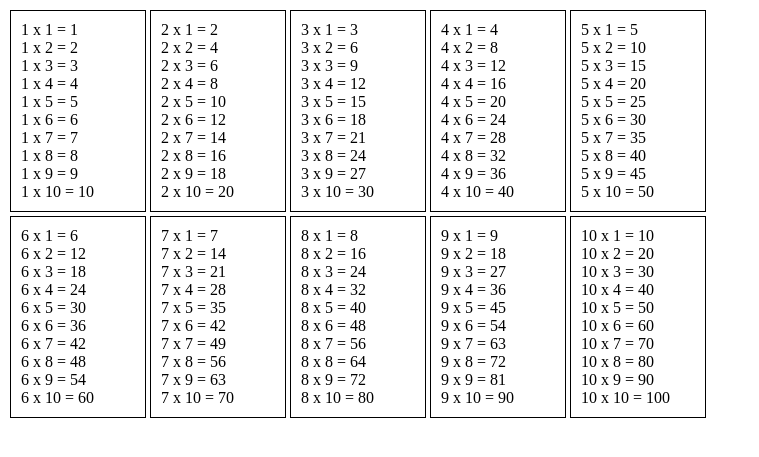
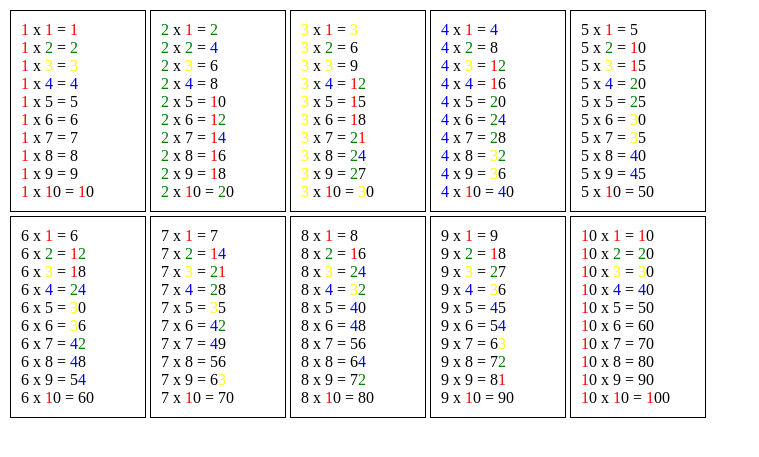
Before and after one commit to Oleg55/mysite.local, a PHP site: page /multiplication-table-colors.php in a window 1280 px wide. Shown: the top 457 px of the page, without its empty margins (0-759 px from the left). Run offline with PHP 8.4, Linux system fonts and the light colour scheme.

Commit message:
multiplication-table-colors

```diff
--- a/multiplication-table-colors.php
+++ b/multiplication-table-colors.php
@@ -12,7 +12,6 @@
     <?php
         $mass = [1,2,3,4,5,6,7,8,9,10];
 
-
         function multiply($multiplier){ ?>
             <div class="multiplier-wrapper">
             <?php
@@ -20,8 +19,68 @@
                     <div class="multiplier-item">
                     <?php
                         for ($i = 1; $i <= count($multiplier); $i++){
+
                             $result = $value * $i;
-                            echo "$value  x  $i = $result <br>";
+
+                            $value2 = $value;
+
+                            $i_2 = $i;
+
+                            $value2 = str_split($value2);
+                            foreach ($value2 as $value_result2) {
+                                if($value_result2 == 1){
+                                    $color2 = 'red';
+                                }elseif($value_result2 == 2){
+                                    $color2 = 'green';
+                                }elseif($value_result2 == 3){
+                                    $color2 = 'yellow';
+                                }elseif($value_result2 == 4){
+                                    $color2 = 'blue';
+                                }else{
+                                    $color2 = '';
+                                }
+                                echo "<span class='$color2'>$value_result2</span>";
+                            }
+
+                            echo " x ";
+
+                            $i_2 = str_split($i_2);
+                            foreach ($i_2 as $i_2_result) {
+                                if($i_2_result == 1){
+                                    $color = 'red';
+                                }elseif($i_2_result == 2){
+                                    $color = 'green';
+                                }elseif($i_2_result == 3){
+                                    $color = 'yellow';
+                                }elseif($i_2_result == 4){
+                                    $color = 'blue';
+                                }else{
+                                    $color = '';
+                                }
+                                echo "<span class='$color'>$i_2_result</span>";
+                            }
+
+                            echo " = ";
+
+                            $result = str_split($result);
+                            foreach ($result as $value_result) {
+                                if($value_result == 1){
+                                    $color3 = 'red';
+                                }elseif($value_result== 2){
+                                    $color3 = 'green';
+                                }elseif($value_result == 3){
+                                    $color3 = 'yellow';
+                                }elseif($value_result == 4){
+                                    $color3 = 'blue';
+                                }else{
+                                    $color3 = '';
+                                }
+                                echo  "<span class='$color3'>$value_result</span>";
+
+                            }
+
+                            echo "<br>";
+
                         }
                     ?>
                     </div>
@@ -42,6 +101,18 @@
             border:  1px solid #000;
             padding: 10px;
         }
+        .red{
+            color: red;
+        }
+        .green{
+            color: green;
+        }
+        .yellow{
+            color: yellow;
+        }
+        .blue{
+            color: blue;
+        }
     </style>
 
 
```
